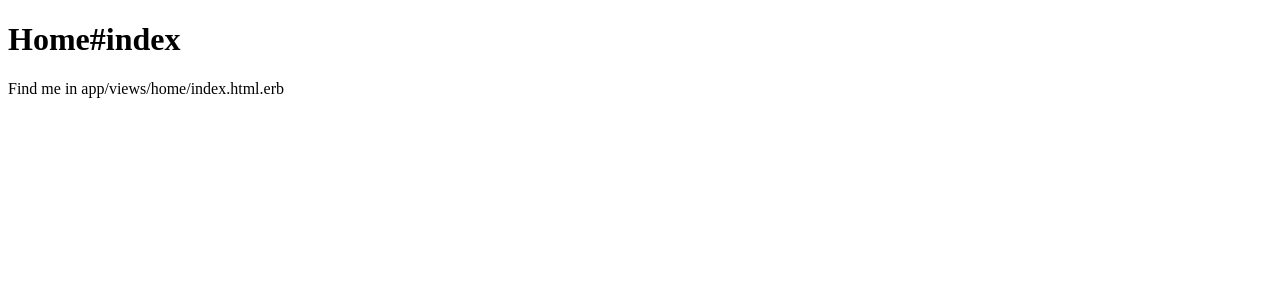
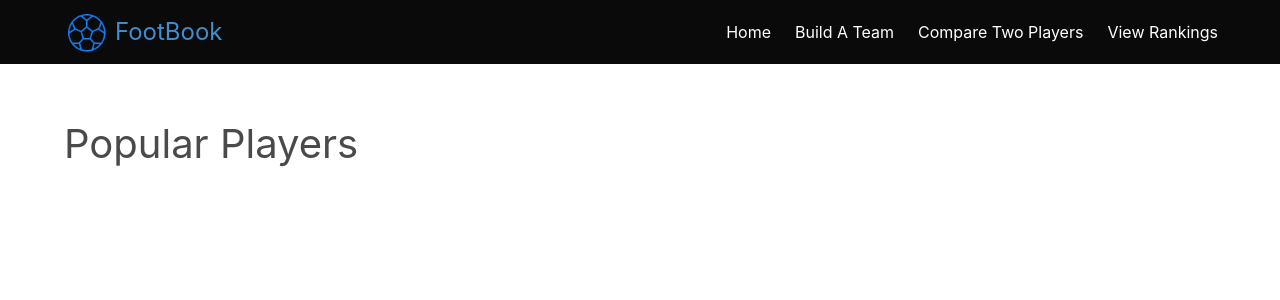
Before and after one commit to owaiswiz/footbook, a Rails app: page /home/index in a window 1280 px wide. Shown: the top 300 px of the page. Run offline with Rails 7, Linux system fonts and the light colour scheme; style sheets or scripts are compiled from the project's sources.

Commit message:
Add logo, test index page by including heading

```diff
--- a/app/assets/stylesheets/application.css
+++ b/app/assets/stylesheets/application.css
@@ -13,3 +13,8 @@
  *= require_tree .
  *= require_self
  */
+@import "bulma";
+
+.navbar-item img {
+  max-height: 50rem;
+}
--- a/app/views/home/index.html.erb
+++ b/app/views/home/index.html.erb
@@ -1,2 +1 @@
-<h1>Home#index</h1>
-<p>Find me in app/views/home/index.html.erb</p>
+<h1 class="is-size-2">Popular Players</h1>
--- a/app/views/layouts/application.html.erb
+++ b/app/views/layouts/application.html.erb
@@ -9,7 +9,10 @@
     <%= javascript_include_tag 'application', 'data-turbolinks-track': 'reload' %>
   </head>
 
-  <body>
-    <%= yield %>
+  <body class="pl-50 pr-50">
+    <%= render "partials/header" %>
+    <div class="container pt-50">
+      <%= yield %>
+    </div>
   </body>
 </html>
--- a/config/routes.rb
+++ b/config/routes.rb
@@ -1,4 +1,5 @@
 Rails.application.routes.draw do
+  root to: 'home#index'
   get 'home/index'
   # For details on the DSL available within this file, see http://guides.rubyonrails.org/routing.html
 end
```
Also changed, not shown: app/assets/images/football.png (added).
